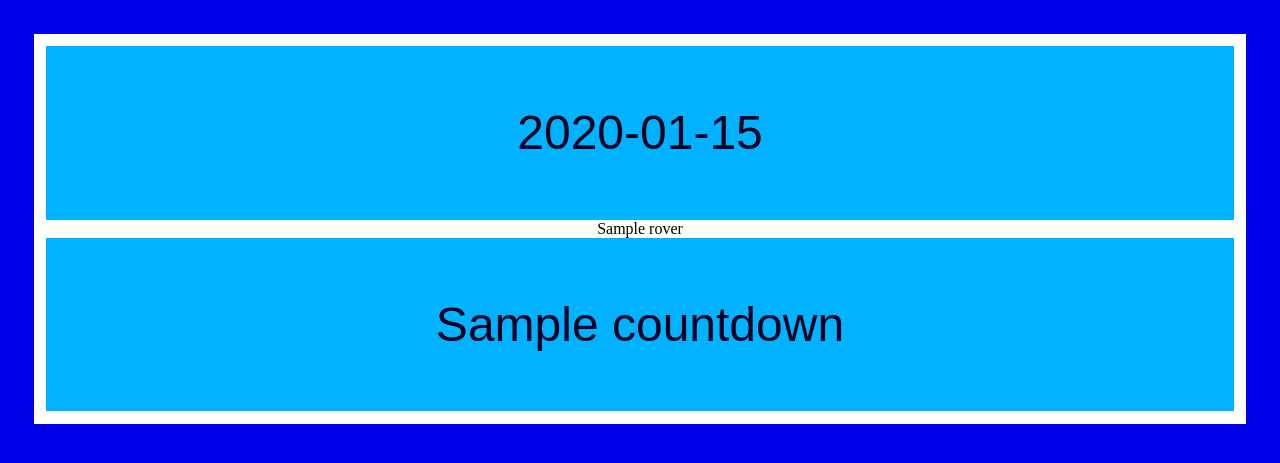
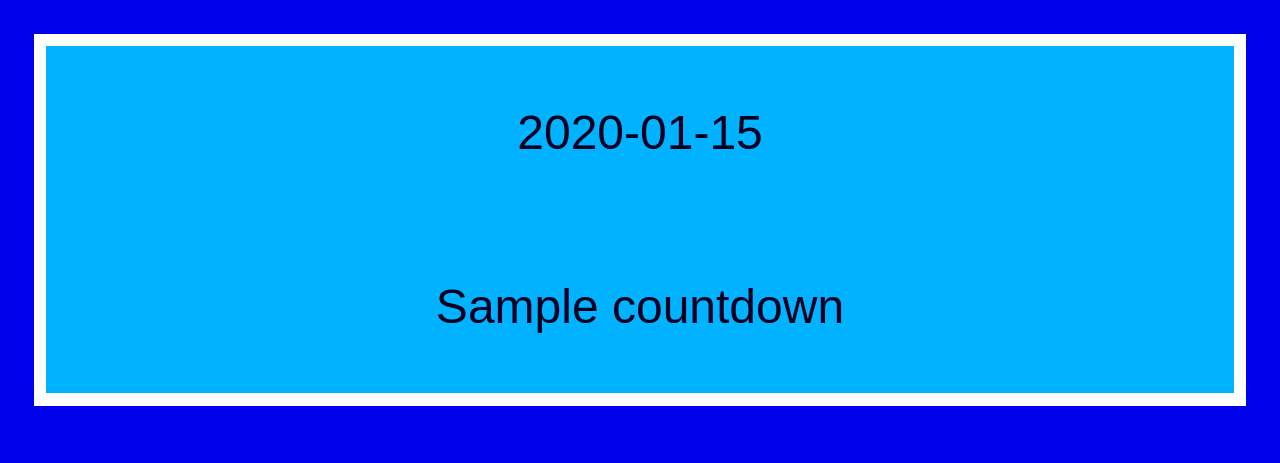
Before and after one commit to moshemoses/shabbatTimeWebsite, a Flask app: template templates/test.html in a window 1280 px wide. Shown: the top 463 px of the page. Run offline with Flask 2, Linux system fonts and the light colour scheme; the template is opened without the code that fills it: most values are stand-ins (such as "Sample title", 1, 10 or a date in 2020).

Commit message:
hope this works

```diff
--- a/app.py
+++ b/app.py
@@ -11,7 +11,7 @@
 def index():
     #return name
 
-    rover = request.remote_addr
+
     Candletime = shabbos_web_class.return_candletime_string()
     countdown = shabbos_web_class.time_remaining()
 
--- a/templates/test.html
+++ b/templates/test.html
@@ -6,7 +6,7 @@
 {{Candletime}}
 </div>
 
-{{rover}}
+
 
 <div id="countdown">
 {{countdown}}
```
